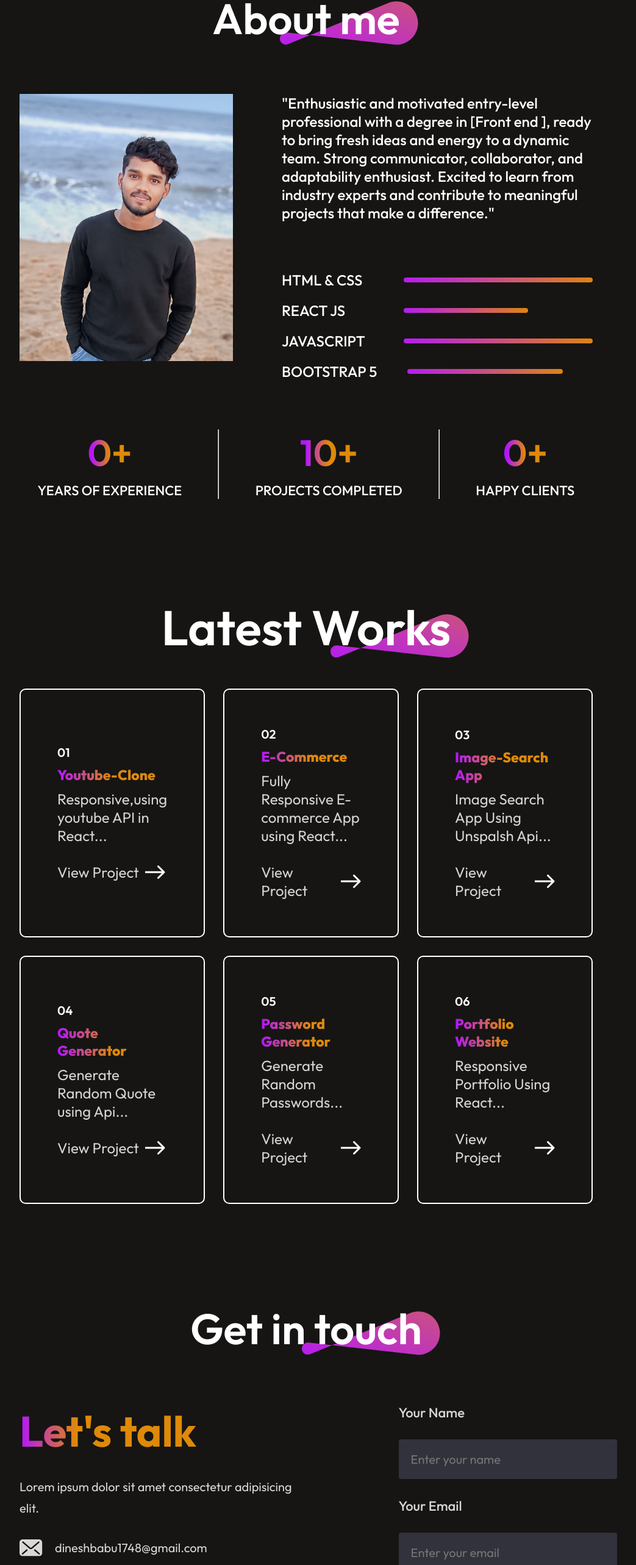
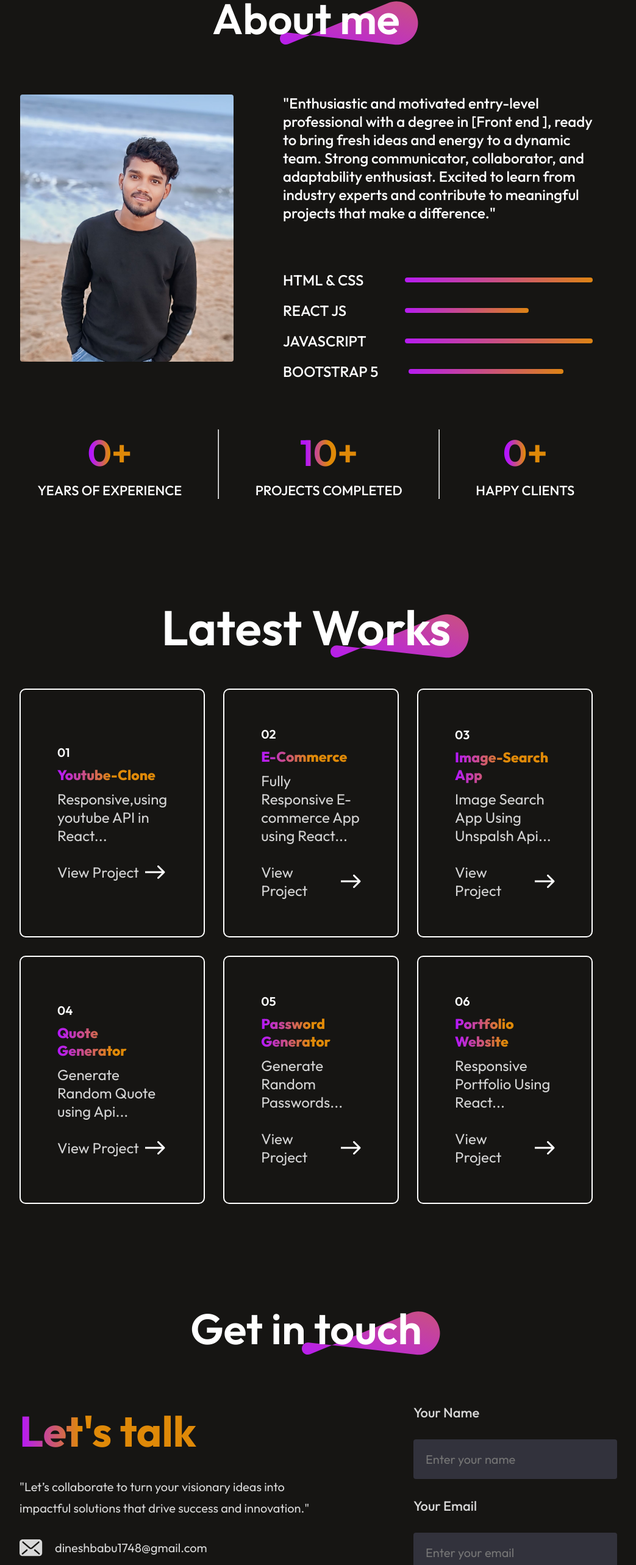
Before and after one commit to babu6383/Portfolio-website, a React (Create React App) app: page / in a window 1280 px wide. Shown: the part 1230-3796 px from the top of the page at 61% size, without its empty margins (138-1181 px from the left). Built offline with nearby package versions, Linux system fonts and the light colour scheme.

Commit message:
add para in condact

```diff
--- a/src/Components/About/About.css
+++ b/src/Components/About/About.css
@@ -180,6 +180,8 @@
 }
 .about-sections img{
     width: 350px;
+    border: 1px solid transparent;
+    border-radius: 5px;
 }
 
 .about-right {
--- a/src/Components/Condact/Condact.jsx
+++ b/src/Components/Condact/Condact.jsx
@@ -59,7 +59,7 @@ const Condact = () => {
       <div className="condact-section" data-aos="fade-up">
         <div className="condact-left" data-aos="fade-up">
           <h1>Let's talk</h1>
-          <p>Lorem ipsum dolor sit amet consectetur adipisicing elit. </p>
+          <p>"Let’s collaborate to turn your visionary ideas into impactful solutions that drive success and innovation." </p>
           <div className="condact-details" data-aos="fade-up">
             <div className="condact-detail">
               <img src={mail_icon} alt="" srcSet="" />
```
